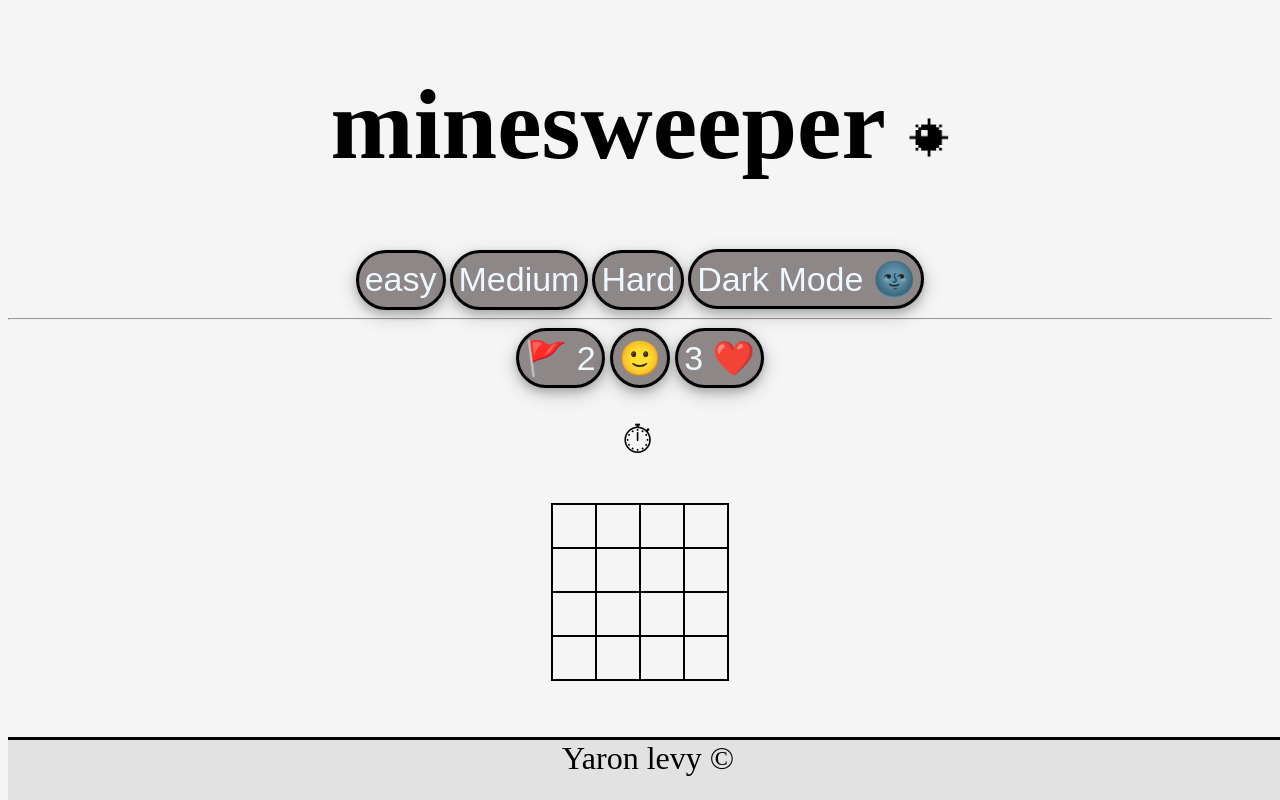
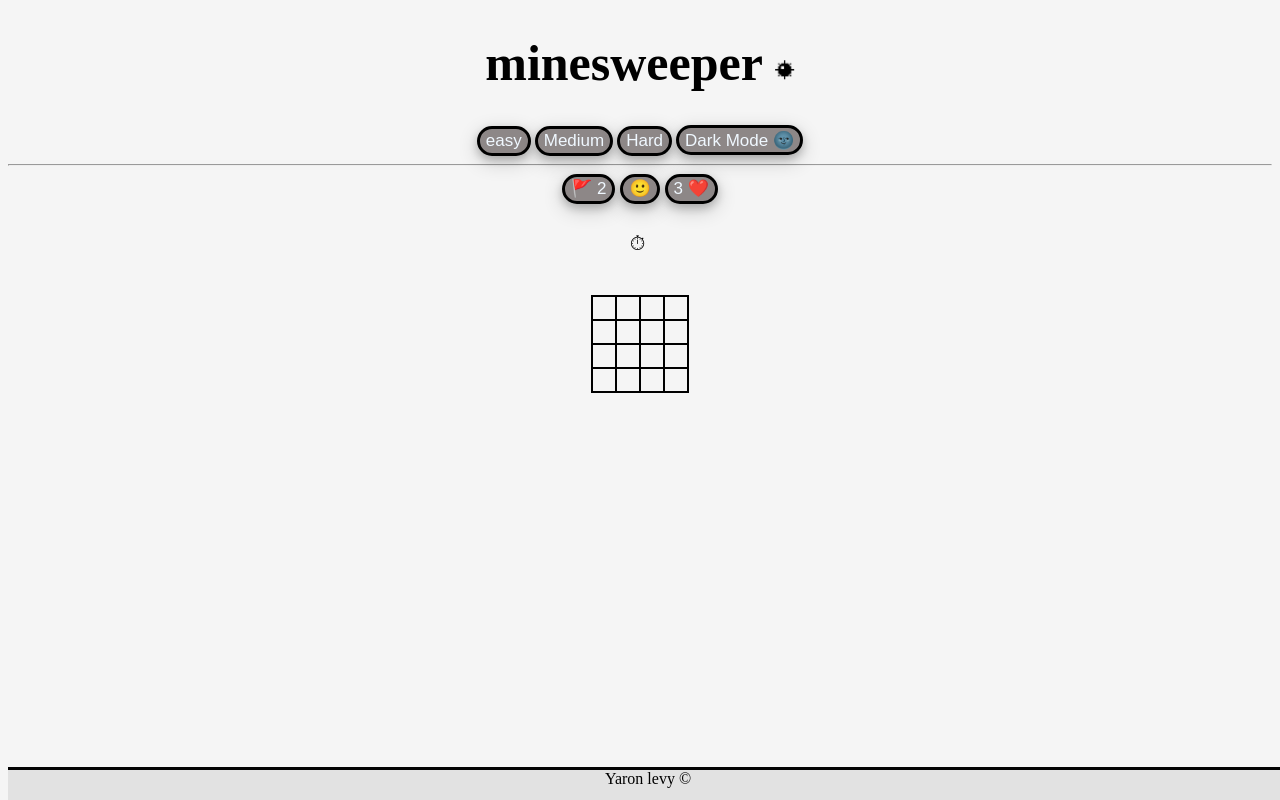
Before and after one commit to ron5054/Minesweeper, a plain HTML site: page index.html in a window 1280 px wide. Drawn offline with Linux system fonts and the light colour scheme.

Commit message:
Add files via upload

```diff
--- a/css/main.css
+++ b/css/main.css
@@ -5,11 +5,11 @@ body {
 }
 
 h1 {
-    font-size: 100px;
+    font-size: 50px;
 }
 
 h1 img {
-    height: 40px;
+    height: 20px;
 }
 
 .game-board,
@@ -22,9 +22,9 @@ td {
 }
 
 .game-board td {
-    height: 40px;
-    width: 40px;
-    font-size: xx-large;
+    height: 20px;
+    width: 20px;
+    font-weight: 900;
     /* background-color: #e2e2e2; */
 }
 
@@ -50,11 +50,11 @@ td {
 footer {
     background-color: #e2e2e2;
     border-top: 3px solid #030303;
-    height: 60px;
+    height: 30px;
     font: bold;
     position: fixed;
     bottom: 0;
-    font-size: xx-large;
+
     width: 100%;
 }
 
@@ -62,10 +62,10 @@ button {
     color: aliceblue;
     border: 3px solid black;
     background-color: rgb(141, 135, 135);
-    height: 60px;
+    height: 30px;
     /* width: 120px; */
     border-radius: 40px;
-    font-size: 34px;
+    font-size: 17px;
     box-shadow: 0 4px 8px 0 rgba(0, 0, 0, 0.2), 0 6px 20px 0 rgba(0, 0, 0, 0.19);
     transition: transform 0.3s;
 }
@@ -89,7 +89,7 @@ button:hover {
 }
 
 .timer {
-    font-size: 40px;
+    font-size: 20px;
     color: black;
     padding: 10px 20px;
     border-radius: 5px;
```
